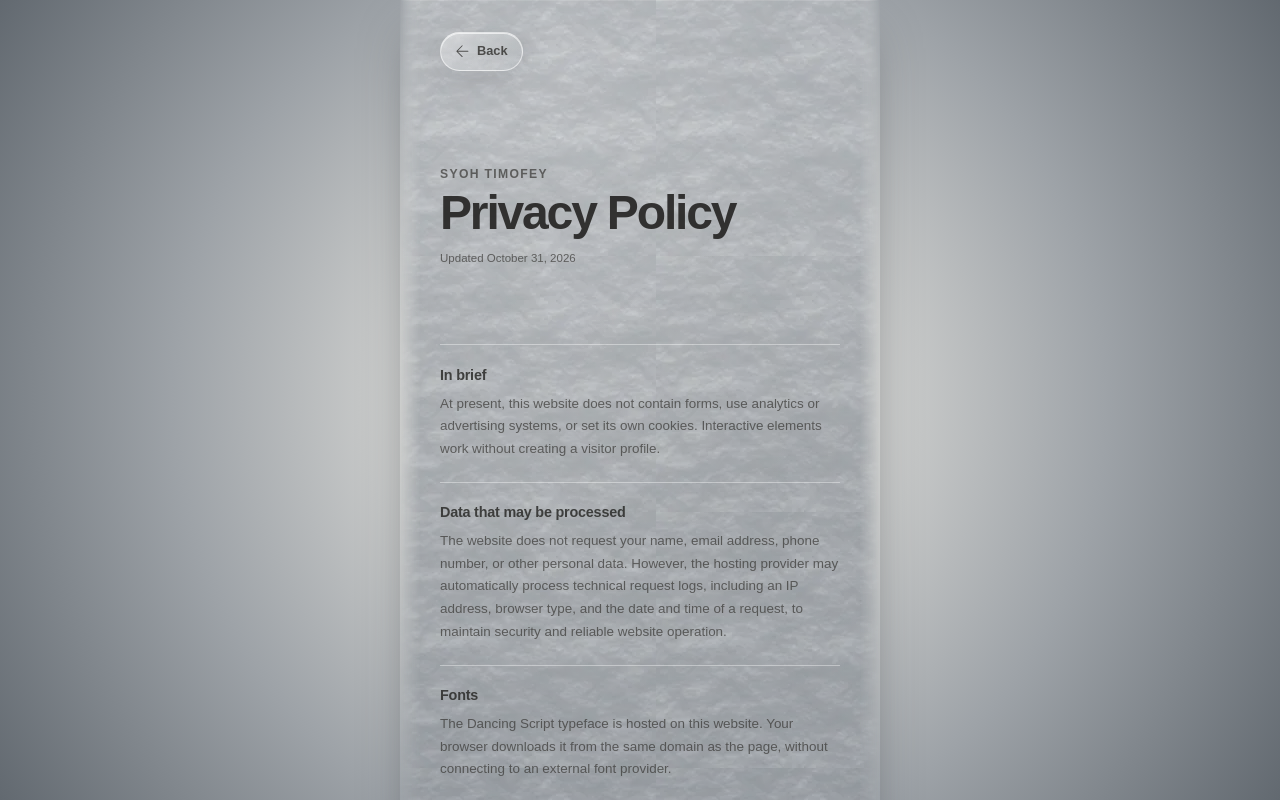
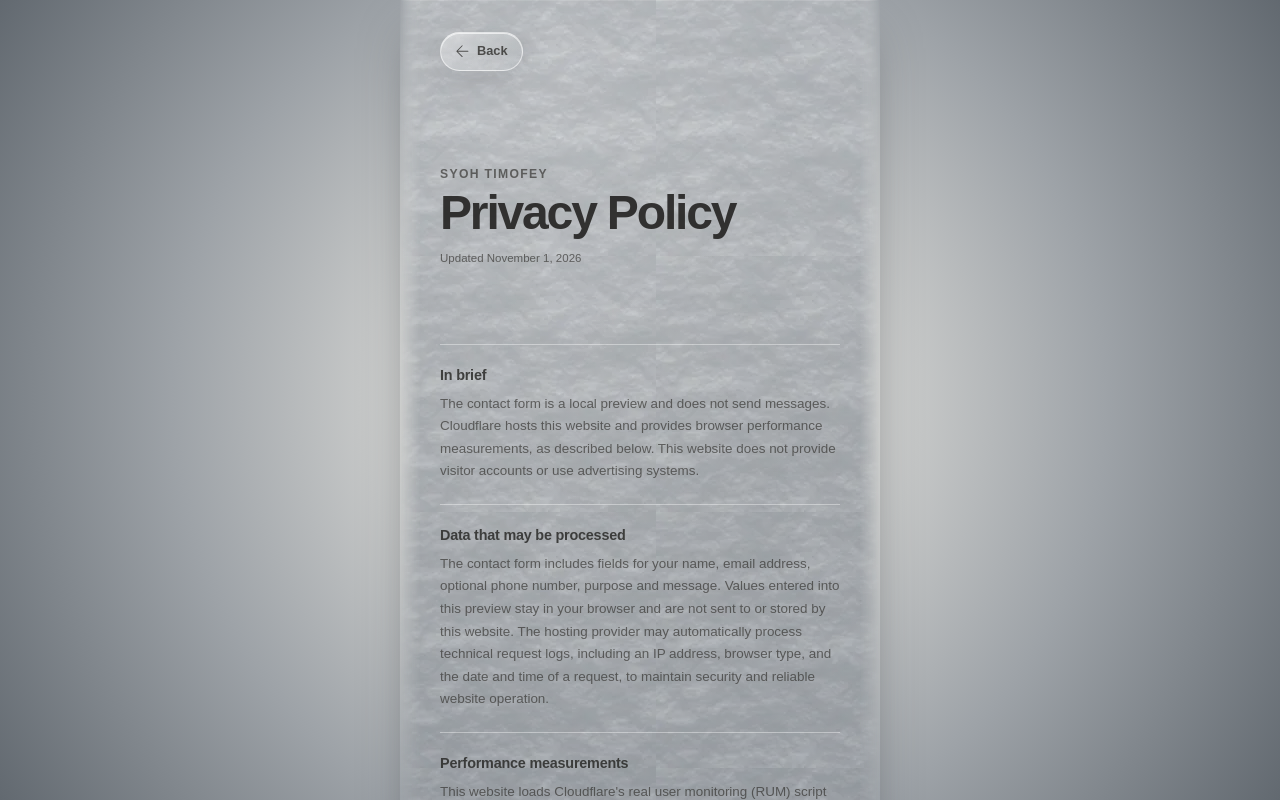
Before and after one commit to timofeysyoh/Syoh.Timofey, an Angular app: page /privacy in a window 1280 px wide. Built offline with nearby package versions, Linux system fonts and the light colour scheme.

Commit message:
Fix readiness audit findings and update security patches

```diff
--- a/src/app/app.html
+++ b/src/app/app.html
@@ -315,7 +315,7 @@
       role="dialog"
       aria-modal="true"
       aria-labelledby="contact-panel-title"
-      aria-describedby="contact-panel-description"
+      aria-describedby="contact-panel-description contact-preview-notice"
       (click)="$event.stopPropagation()"
       (keydown)="trapContactFocus($event)"
     >
@@ -342,6 +342,9 @@
       </header>
 
       <form class="contact-form" (submit)="submitContactForm($event)">
+        <p id="contact-preview-notice" class="contact-form__intro">
+          Message delivery is not available yet. This form is a preview and does not send messages.
+        </p>
         <div class="contact-form__grid">
           <div class="contact-field">
             <input
--- a/src/app/app.scss
+++ b/src/app/app.scss
@@ -700,6 +700,13 @@
 .contact-form {
   display: grid;
   gap: 0.75rem;
+}
+
+.contact-form__intro {
+  margin: 0;
+  color: #3c3d3d;
+  font-size: 0.8rem;
+  line-height: 1.45;
 }
 
 .contact-form__grid {
--- a/src/app/privacy/privacy.html
+++ b/src/app/privacy/privacy.html
@@ -12,27 +12,43 @@
     <header class="privacy-header">
       <p class="privacy-brand">Syoh Timofey</p>
       <h1 id="privacy-title">Privacy Policy</h1>
-      <p class="privacy-updated">Updated October 31, 2026</p>
+      <p class="privacy-updated">Updated November 1, 2026</p>
     </header>
 
     <div class="privacy-content">
       <section>
         <h2>In brief</h2>
         <p>
-          At present, this website does not contain forms, use analytics or
-          advertising systems, or set its own cookies. Interactive elements work
-          without creating a visitor profile.
+          The contact form is a local preview and does not send messages.
+          Cloudflare hosts this website and provides browser performance
+          measurements, as described below. This website does not provide visitor
+          accounts or use advertising systems.
         </p>
       </section>
 
       <section>
         <h2>Data that may be processed</h2>
         <p>
-          The website does not request your name, email address, phone number, or
-          other personal data. However, the hosting provider may automatically
-          process technical request logs, including an IP address, browser type,
-          and the date and time of a request, to maintain security and reliable
-          website operation.
+          The contact form includes fields for your name, email address, optional
+          phone number, purpose and message. Values entered into this preview stay
+          in your browser and are not sent to or stored by this website. The
+          hosting provider may automatically process technical request logs,
+          including an IP address, browser type, and the date and time of a request,
+          to maintain security and reliable website operation.
+        </p>
+      </section>
+
+      <section>
+        <h2>Performance measurements</h2>
+        <p>
+          This website loads Cloudflare's real user monitoring (RUM) script to
+          measure page loading and interaction performance. It sends performance
+          measurements and page and referrer information to Cloudflare. Cloudflare
+          states that this script does not use cookies or browser storage. These
+          measurements are separate from hosting request logs and do not deliver
+          messages from the contact form. See
+          <a href="https://developers.cloudflare.com/speed/observatory/rum-beacon/">Cloudflare's RUM documentation</a>
+          for details.
         </p>
       </section>
 
@@ -67,9 +83,11 @@
       <section>
         <h2>Contact</h2>
         <p>
-          The Contact button does not currently transmit any data. Before a form
-          or another contact method is enabled, this policy will be updated with
-          information about how messages are processed.
+          Opening the contact panel or pressing Send does not currently transmit
+          form values or deliver a message. Closing the panel or reloading the
+          page clears the values from this website's form. Before message delivery
+          is enabled, this policy will be updated with information about how
+          messages are processed.
         </p>
       </section>
 
```
Also changed, not shown: package.json (+13 -13 lines), 1 other file (tests, documents, lock files or other folders).
